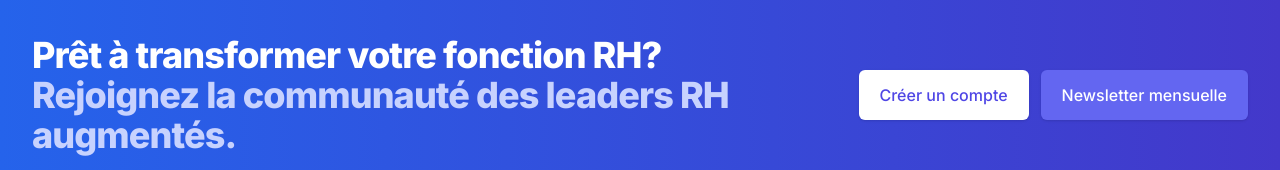
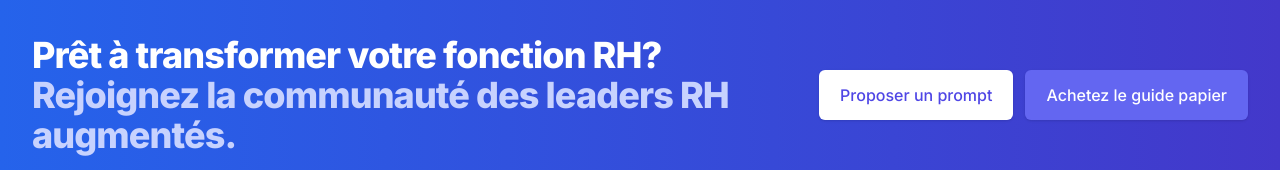
Before and after one commit to Kanamo2525/rhprompt101, a Next.js app: page / in a window 1280 px wide. Shown: the part 3666-3836 px from the top of the page. Built offline with nearby package versions, Linux system fonts and the light colour scheme.

Commit message:
feat: update call to action buttons on homepage
Change "Créer un compte" to "Proposer un prompt" and "Newsletter mensuelle" to "Achetez le guide papier"

Co-authored-by: KristyAn <57402193+Kanamo2525@users.noreply.github.com>

```diff
--- a/app/layout.tsx
+++ b/app/layout.tsx
@@ -10,17 +10,17 @@ export const metadata = {
   description:
     "La plateforme de référence pour transformer votre fonction RH grâce aux prompts d'IA générative méthodiquement optimisés.",
   openGraph: {
-    title: "PromptCraft RH : Maîtrisez l'IA générative pour transformer votre fonction RH",
+    title: "Prompt101 RH : Maîtrisez l'IA générative pour transformer votre fonction RH",
     description:
       "Guide stratégique, techniques avancées de prompting et matrice d'opportunités pour RH. Transformez votre département avec l'IA générative - du recrutement à la formation, de l'automatisation à l'augmentation.",
     url: "https://rh.prompt101.fr",
-    siteName: "PromptCraft RH",
+    siteName: "Prompt101 RH",
     images: [
       {
         url: "https://rh.prompt101.fr/images/opengraph-image.png",
         width: 1200,
         height: 630,
-        alt: "PromptCraft RH - L'IA au service de la transformation RH",
+        alt: "Prompt101 RH - L'IA au service de la transformation RH",
       },
     ],
     locale: "fr_FR",
@@ -28,9 +28,9 @@ export const metadata = {
   },
   twitter: {
     card: "summary_large_image",
-    title: "PromptCraft RH : Maîtrisez l'IA générative pour transformer votre fonction RH",
+    title: "Prompt101 RH : Maîtrisez l'IA générative pour transformer votre fonction RH",
     description:
-      "Guide stratégique, techniques avancées de prompting et matrice d'opportunités pour RH. Transformez votre département avec l'IA générative.",
+      "Guide stratégique, techniques avancées de prompting et matrice d'opportunités pour RH. Transformez votre fonction avec l'IA générative.",
     images: ["https://rh.prompt101.fr/images/opengraph-image.png"],
   },
     generator: 'v0.dev'
--- a/components/call-to-action.tsx
+++ b/components/call-to-action.tsx
@@ -11,18 +11,18 @@ export function CallToAction() {
         <div className="mt-8 flex lg:mt-0 lg:flex-shrink-0">
           <div className="inline-flex rounded-md shadow">
             <Link
-              href="https://prompt101.fr/signup"
+              href="https://prompt101.fr/proposer"
               className="inline-flex items-center justify-center px-5 py-3 border border-transparent text-base font-medium rounded-md text-indigo-600 bg-white hover:bg-indigo-50"
             >
-              Créer un compte
+              Proposer un prompt
             </Link>
           </div>
           <div className="ml-3 inline-flex rounded-md shadow">
             <Link
-              href="https://prompt101.fr/newsletter"
+              href="/guide/acheter"
               className="inline-flex items-center justify-center px-5 py-3 border border-transparent text-base font-medium rounded-md text-white bg-indigo-500 hover:bg-indigo-600"
             >
-              Newsletter mensuelle
+              Achetez le guide papier
             </Link>
           </div>
         </div>
```
